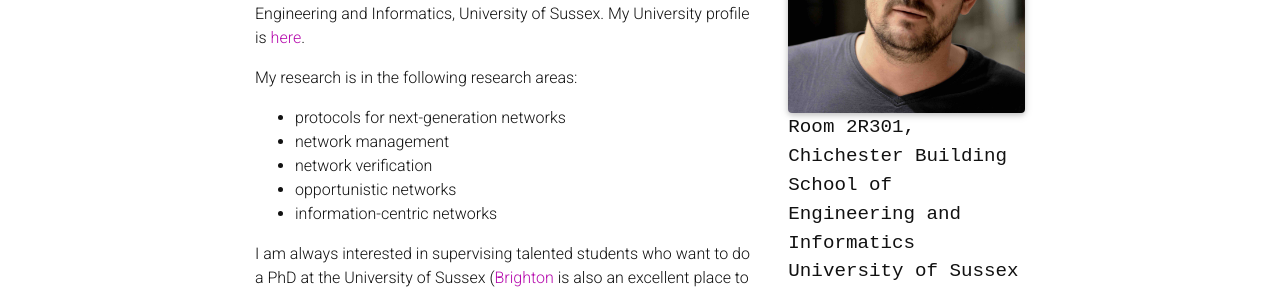
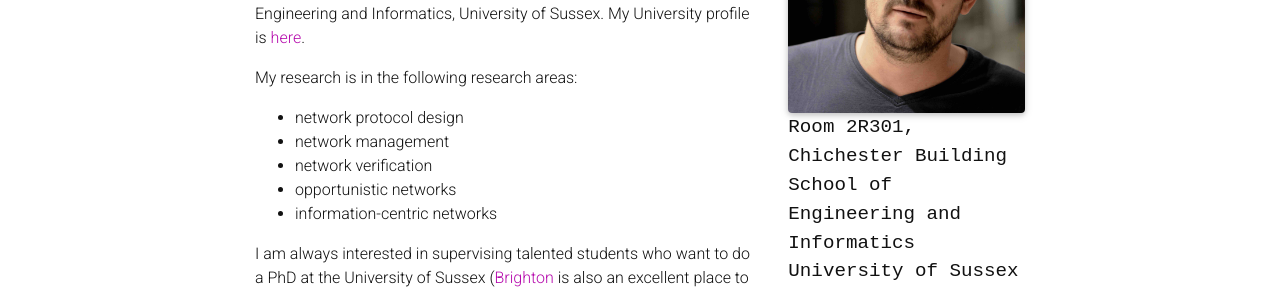
Before and after one commit to georgeparisis/georgeparisis.github.io, a Jekyll site: the page built from _pages/about.md, in a window 1280 px wide. Shown: the part 358-649 px from the top of the page. Built offline with Jekyll 4.4.1, drawn with Linux system fonts in a browser that asks for light colours; nearby versions of some CDN libraries; a style sheet for code colours, icons or effects is not loaded.

Commit message:
updated about me

```diff
--- a/_pages/about.md
+++ b/_pages/about.md
@@ -23,7 +23,7 @@ I am currently a Reader in Computer Science at the School of Engineering and Inf
 
 My research is in the following research areas:
 
-* protocols for next-generation networks
+* network protocol design
 * network management
 * network verification
 * opportunistic networks
```
